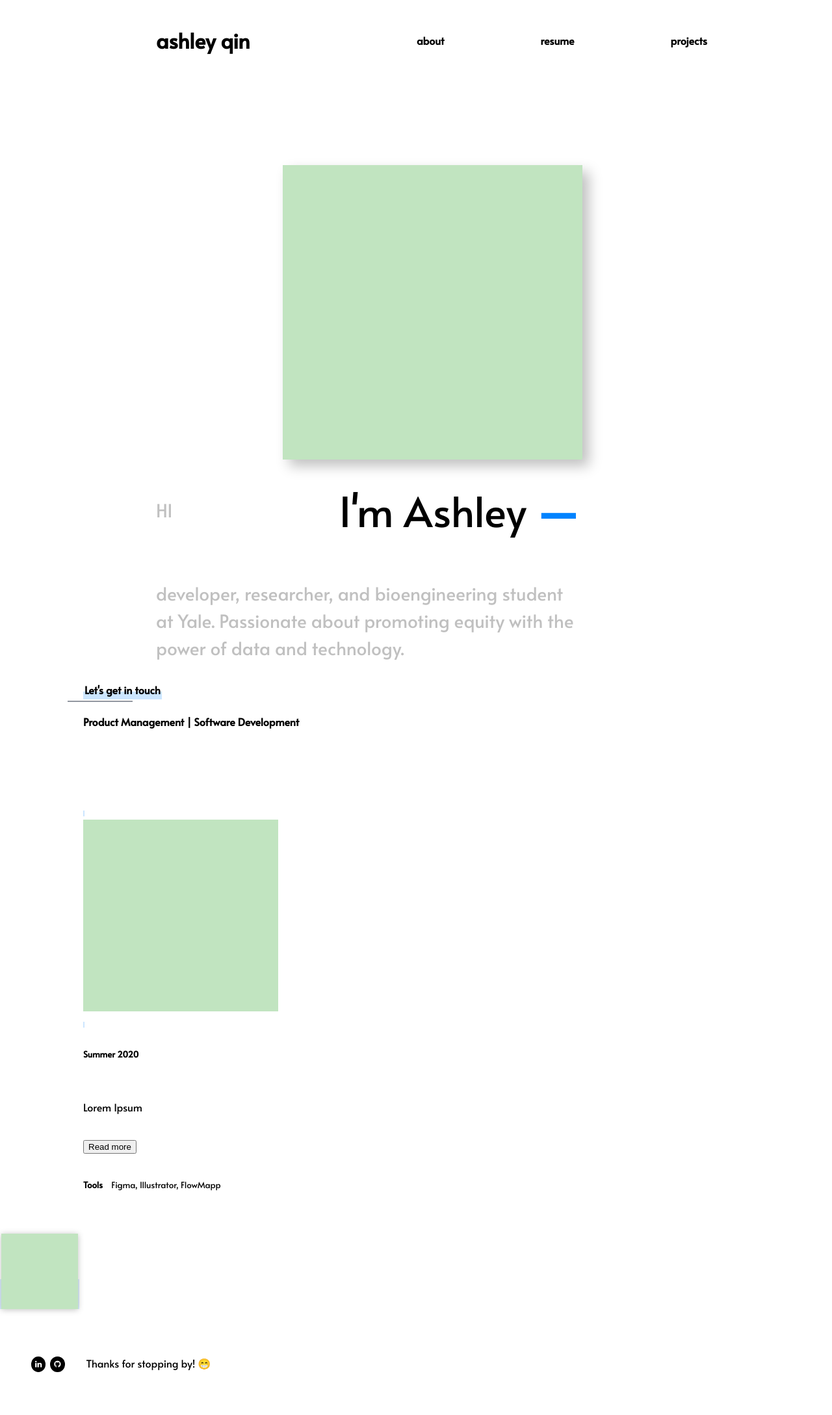
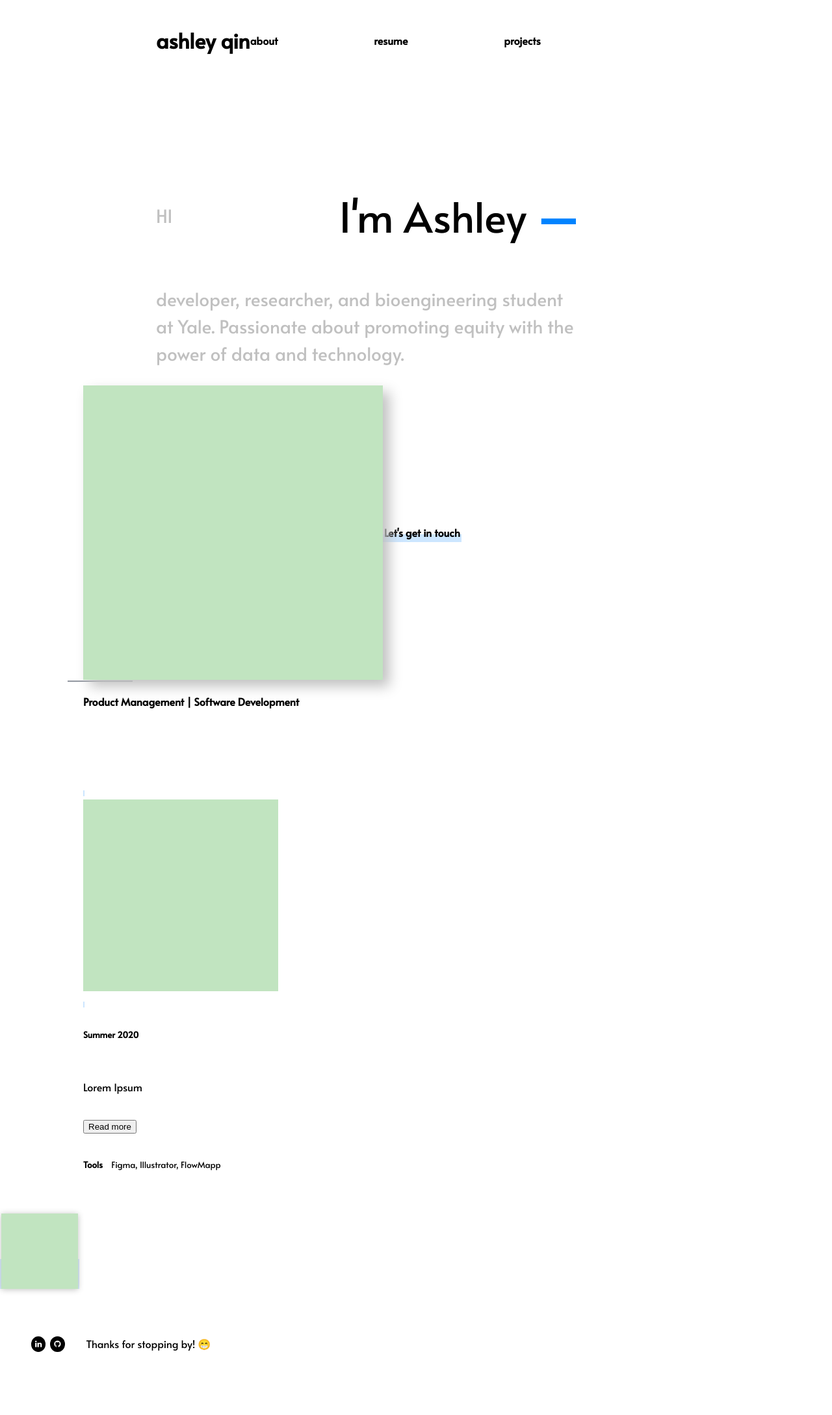
Before and after one commit to ashleyyqin/ashleyyqin.github.io, a Jekyll site: the page built from index.html, in a window 1280 px wide. Shown: the whole page at 65% size. Built offline with Jekyll 4.4.1, drawn with Linux system fonts in a browser that asks for light colours; after the commit the page ends 2146 px from its top, so only the background shows below that.

Commit message:
Update index.html

```diff
--- a/index.html
+++ b/index.html
@@ -2,9 +2,6 @@
 layout: default
 title: Home
 ---
-<div class="wide" style="display: flex;align-items: center;flex-flow: wrap; justify-content:right;">
-    <img id="bio-prof-pic" style="max-width: 60%; filter: drop-shadow(10px 10px 10px silver);" src="/media/profile.jpg">
-</div>
 <div class="wide" style="display: flex;align-items: center;flex-flow: wrap; justify-content:left;">
     <span class="home-top"></span>
     <span class="home-title1">HI</span>
@@ -14,6 +11,7 @@ title: Home
     </span>
     </span>
     <span class="home-subtitle">developer, researcher, and bioengineering student at Yale. Passionate about promoting equity with the power of data and technology.</span>
+    <img id="bio-prof-pic" style="max-width: 60%; filter: drop-shadow(10px 10px 10px silver); align: left;" src="/media/profile.jpg">
     <a href="mailto:ashleyelaineqin@gmail.com"><strong>Let's get in touch</strong></a>
     <span class="home-bottom"></span>
 </div>
--- a/styles/main.css
+++ b/styles/main.css
@@ -156,7 +156,7 @@ header a:hover {
 
 nav {
     z-index: 2000;
-    margin-left: auto;
+    /*margin-left: auto;*/
 }
 
 nav a {
```
